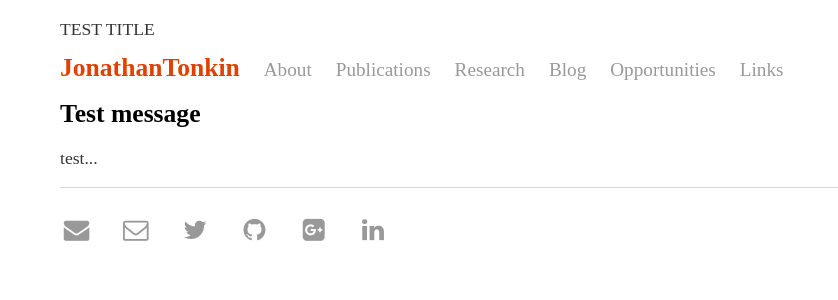
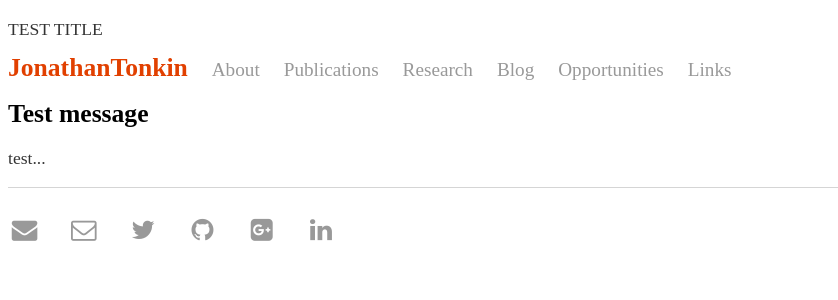
Before and after one commit to jdtonkin/jdtonkin.github.io, a Jekyll site: the page built from index.html, in a window 1280 px wide. Shown: the top 300 px of the page, without its empty margins (0-838 px from the left). Built offline with Jekyll 4.4.1, drawn with Linux system fonts in a browser that asks for light colours; nearby versions of some CDN libraries; some web fonts are replaced.

Commit message:
Update main.css

```diff
--- a/css/main.css
+++ b/css/main.css
@@ -1,5 +1,5 @@
 
-body { margin-top: 10px; margin-bottom: 60px; margin-left: 60px; margin-right: 60px; width: 70%; }
+body { margin-top: 10px auto; margin-bottom: 60px auto; margin-left: 60px auto; margin-right: 60px auto; width: 70%; }
 
 a { text-decoration: none; color: #E14000; }
 a:hover { text-decoration: underline; }
```
